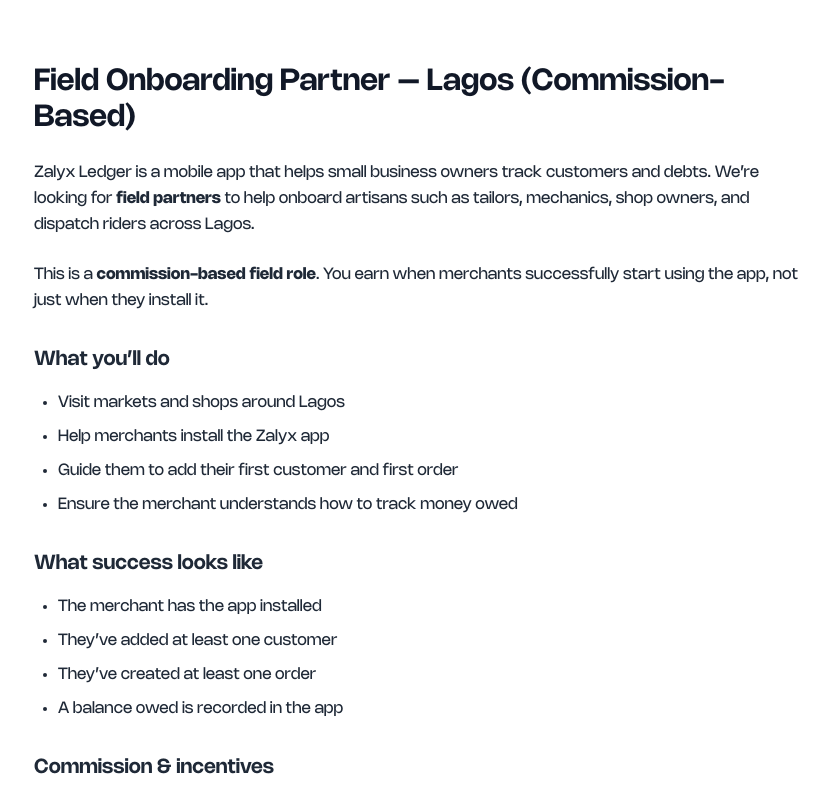
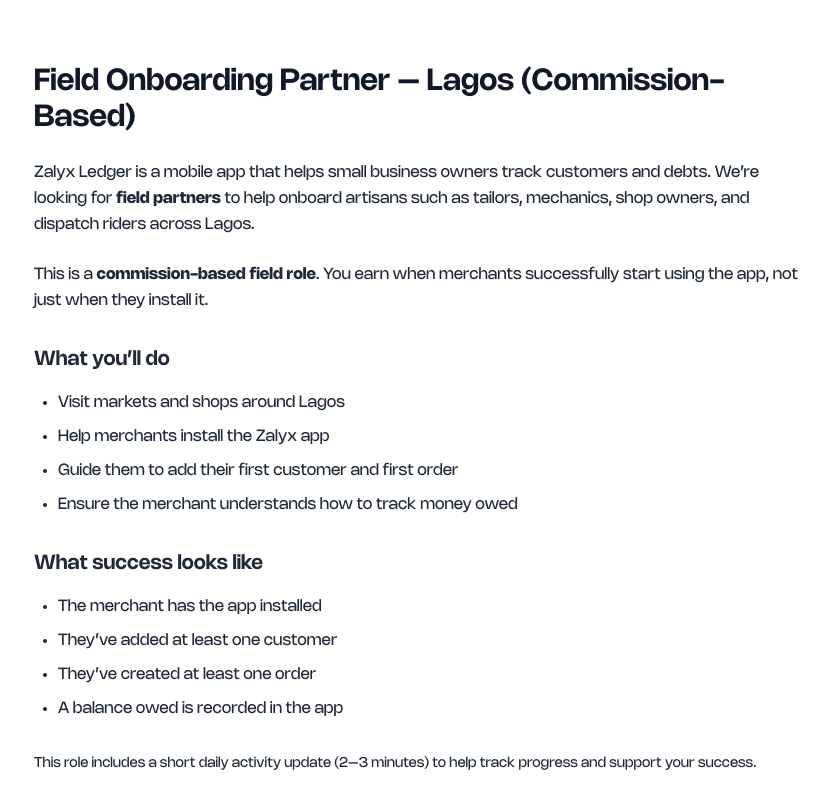
Before and after one commit to alateefah/zalyx-website, a React (Vite) app: page /field-onboarding-partner in a window 1280 px wide. Shown: the top 800 px of the page, without its empty margins (222-1051 px from the left). Built offline with nearby package versions, Linux system fonts and the light colour scheme.

Commit message:
Add documentation expectation

```diff
--- a/src/pages/field-onboarding-partner.tsx
+++ b/src/pages/field-onboarding-partner.tsx
@@ -44,6 +44,12 @@ export default function FieldOnboardingPartner() {
             <li>They’ve created at least one order</li>
             <li>A balance owed is recorded in the app</li>
           </ul>
+
+          <p className="mb-8 text-sm">
+            This role includes a short daily activity update (2–3 minutes) to help track
+            progress and support your success.
+          </p>
+
 
           <h2 className="text-xl font-semibold mb-4">Commission & incentives</h2>
           <ul className="list-disc pl-6 mb-8 space-y-2">
```
